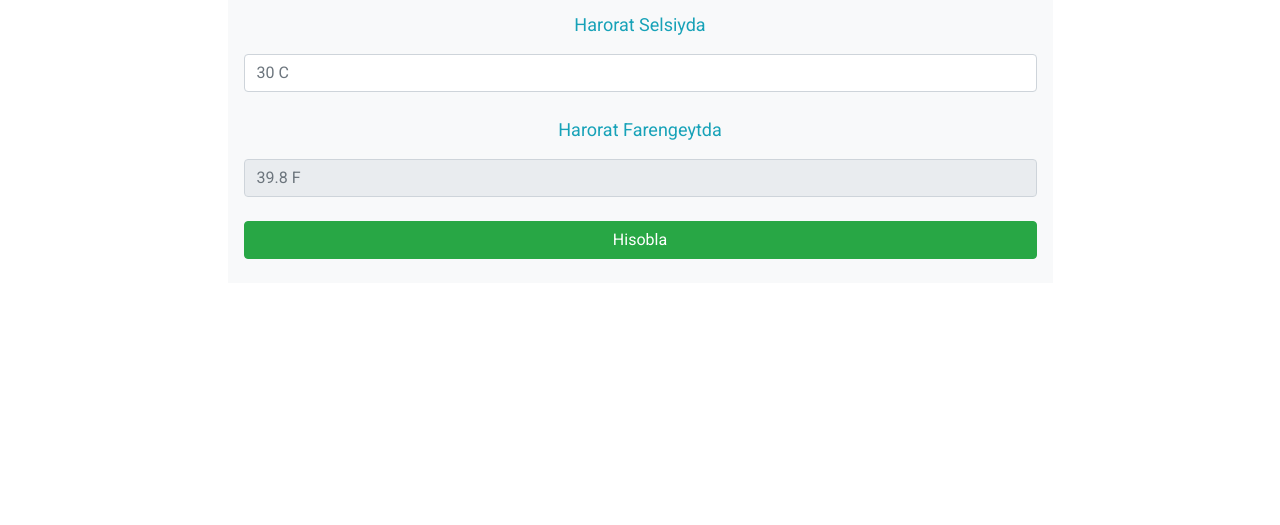
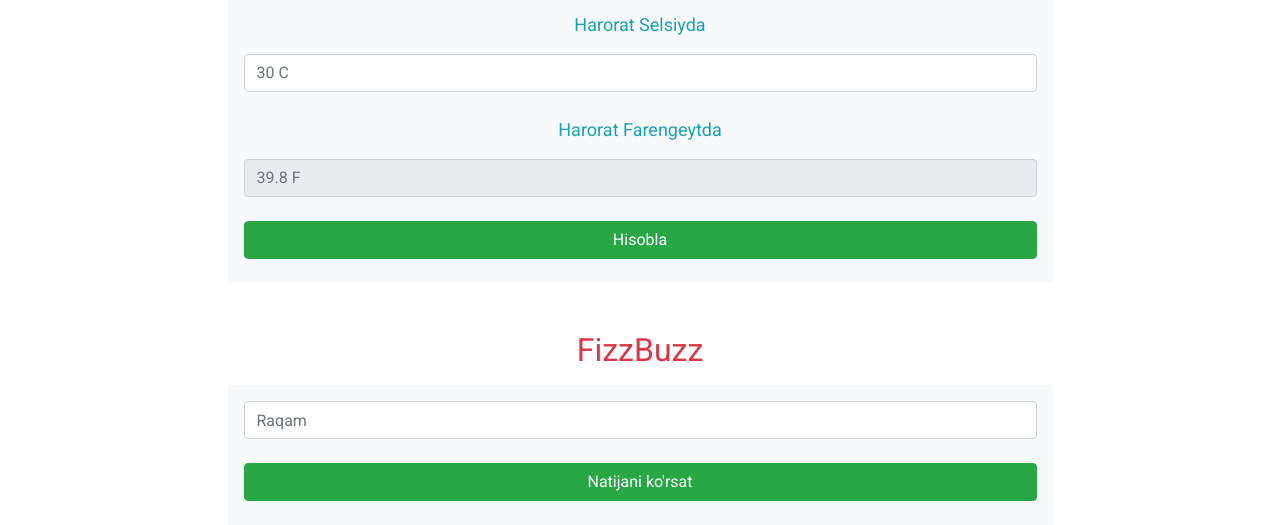
Before and after one commit to 00009054/fizzbuzz.temp.time, a plain HTML site: page index.html in a window 1280 px wide. Shown: the part 640-1165 px from the top of the page. Before the commit the page ends 923 px from the top, so only its background shows below. Drawn offline with Linux system fonts and the light colour scheme.

Commit message:
Create html part of ex3

```diff
--- a/index.html
+++ b/index.html
@@ -77,6 +77,19 @@
         <button class="btn btn-success d-block w-100 mb-2" type="submit">Hisobla</button>
       </form>
     </div>
+
+    <div class="exercise text-center mb-5 text-info">
+      <h2 class="heading mb-3 text-danger">FizzBuzz</h2>
+
+      <form class="math-form w-75 mb-3 mx-auto bg-light p-3" action="https://echo.htmlacademy.ru" method="POST">
+
+        <div class="form-group mb-4 pl-0">
+          <input class="form-control value-input" type="number" id="value-input" name="value" aria-label="Raqamni kiriting" placeholder="Raqam" step="any" required>
+        </div>
+
+        <button class="btn btn-success d-block w-100 mb-2" type="submit">Natijani ko'rsat</button>
+      </form>
+    </div>
   </div>
 
   <script src="js/script.js"></script>
```
